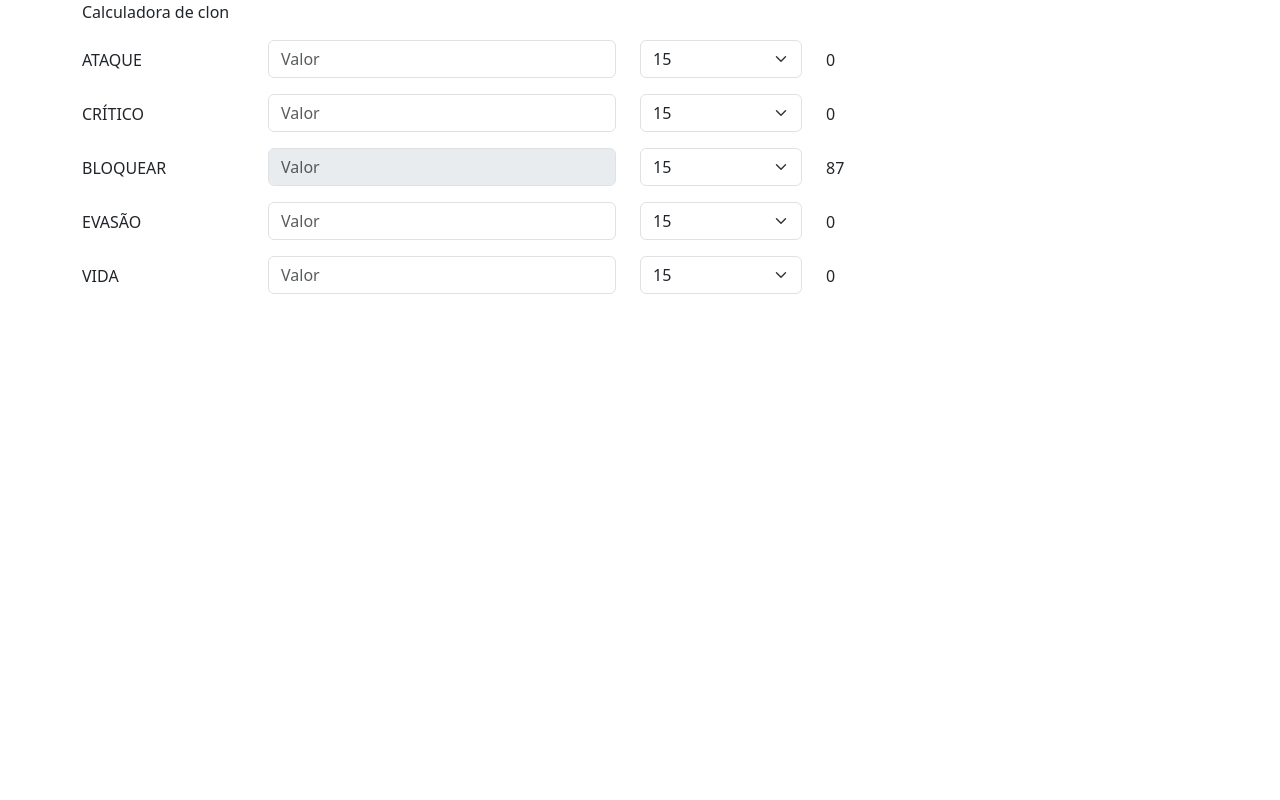
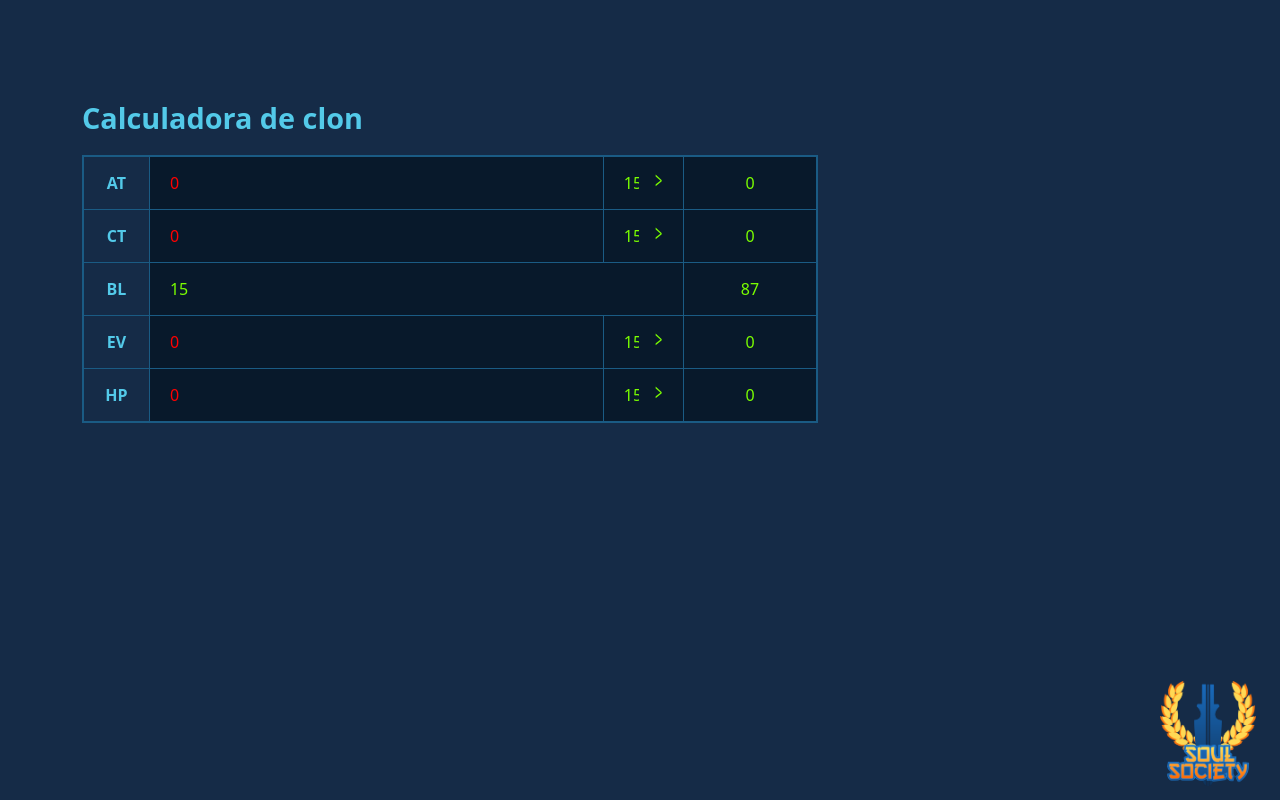
Before and after one commit to Gu274v0/calculadora-clon, a plain HTML site: page index.html in a window 1280 px wide. Drawn offline with nearby package versions, Linux system fonts and the light colour scheme.

Commit message:
feat estilo

```diff
--- a/index.html
+++ b/index.html
@@ -6,94 +6,108 @@
     <meta name="viewport" content="width=device-width, initial-scale=1.0">
     <link rel="stylesheet" href="https://cdn.jsdelivr.net/npm/bootstrap@5.3.2/dist/css/bootstrap.min.css"
         integrity="sha384-T3c6CoIi6uLrA9TneNEoa7RxnatzjcDSCmG1MXxSR1GAsXEV/Dwwykc2MPK8M2HN" crossorigin="anonymous">
+    <link rel="stylesheet" href="./main.css">
     <title>Calculadora de clon</title>
 </head>
 
 <body>
-
-    <div class="container">
-        <div class="row">
-            <div class="col-12">
-                <span>Calculadora de clon</span>
+    <div class="container vh-100 pt-5">
+        <div class="row mt-5">
+            <div class="col-12 mb-3">
+                <span class="title">Calculadora de clon</span>
             </div>
-            <div class="row mt-3">
-                <div class="col-2 pt-2">
-                    <span>ATAQUE</span>
-                </div>
-                <div class="col-4">
-                    <input id="input-at" type="number" min="1" class="form-control" placeholder="Valor">
-                </div>
-                <div class="col-2">
-                    <select id="select-at" class="form-select"></select>
-                </div>
-                <div class="col pt-2">
-                    <span id="result-at">0</span>
-                </div>
-            </div>
-
-            <div class="row mt-3">
-                <div class="col-2 pt-2">
-                    <span>CRÍTICO</span>
-                </div>
-                <div class="col-4">
-                    <input id="input-ct" type="number" min="1" class="form-control" placeholder="Valor">
-                </div>
-                <div class="col-2">
-                    <select id="select-ct" class="form-select"></select>
-                </div>
-                <div class="col pt-2">
-                    <span id="result-ct">0</span>
-                </div>
-            </div>
-
-            <div class="row mt-3">
-                <div class="col-2 pt-2">
-                    <span>BLOQUEAR</span>
-                </div>
-                <div class="col-4">
-                    <input id="input-bl" type="number" min="1" class="form-control" placeholder="Valor" disabled>
-                </div>
-                <div class="col-2">
-                    <select id="select-bl" class="form-select"></select>
-                </div>
-                <div class="col pt-2">
-                    <span id="result-bl">0</span>
-                </div>
-            </div>
-
-            <div class="row mt-3">
-                <div class="col-2 pt-2">
-                    <span>EVASÃO</span>
-                </div>
-                <div class="col-4">
-                    <input id="input-ev" type="number" min="1" class="form-control" placeholder="Valor">
-                </div>
-                <div class="col-2">
-                    <select id="select-ev" class="form-select"></select>
-                </div>
-                <div class="col pt-2">
-                    <span id="result-ev">0</span>
-                </div>
-            </div>
-
-            <div class="row mt-3">
-                <div class="col-2 pt-2">
-                    <span>VIDA</span>
-                </div>
-                <div class="col-4">
-                    <input id="input-hp" type="number" min="1" class="form-control" placeholder="Valor">
-                </div>
-                <div class="col-2">
-                    <select id="select-hp" class="form-select"></select>
-                </div>
-                <div class="col pt-2">
-                    <span id="result-hp">0</span>
-                </div>
+            <div class="col-12 col-lg-8">
+                <table class="table table-bordered">
+                    <tbody>
+                        <tr>
+                            <th scope="row">
+                                <span class="row-height d-flex justify-content-center align-items-center">
+                                    AT
+                                </span>
+                            </th>
+                            <td>
+                                <input id="input-at" type="number" min="0" class="form-control" placeholder="0">
+                            </td>
+                            <td class="select-td">
+                                <select id="select-at" class="form-select"></select>
+                            </td>
+                            <td class="result-td">
+                                <span id="result-at"
+                                    class="row-height d-flex justify-content-center align-items-center">0</span>
+                            </td>
+                        </tr>
+                        <tr>
+                            <th scope="row">
+                                <span class="row-height d-flex justify-content-center align-items-center">
+                                    CT
+                                </span>
+                            </th>
+                            <td>
+                                <input id="input-ct" type="number" min="0" class="form-control" placeholder="0">
+                            </td>
+                            <td class="select-td">
+                                <select id="select-ct" class="form-select"></select>
+                            </td>
+                            <td class="result-td">
+                                <span id="result-ct"
+                                    class="row-height d-flex justify-content-center align-items-center">0</span>
+                            </td>
+                        </tr>
+                        <tr>
+                            <th scope="row">
+                                <span class="row-height d-flex justify-content-center align-items-center">
+                                    BL
+                                </span>
+                            </th>
+                            <td colspan="2">
+                                <select id="select-bl" class="form-select"></select>
+                            </td>
+                            <td class="result-td">
+                                <span id="result-bl"
+                                    class="row-height d-flex justify-content-center align-items-center">0</span>
+                            </td>
+                        </tr>
+                        <tr>
+                            <th scope="row">
+                                <span class="row-height d-flex justify-content-center align-items-center">
+                                    EV
+                                </span>
+                            </th>
+                            <td>
+                                <input id="input-ev" type="number" min="0" class="form-control" placeholder="0">
+                            </td>
+                            <td class="select-td">
+                                <select id="select-ev" class="form-select"></select>
+                            </td>
+                            <td class="result-td">
+                                <span id="result-ev"
+                                    class="row-height d-flex justify-content-center align-items-center">0</span>
+                            </td>
+                        </tr>
+                        <tr>
+                            <th scope="row">
+                                <span class="row-height d-flex justify-content-center align-items-center">
+                                    HP
+                                </span>
+                            </th>
+                            <td>
+                                <input id="input-hp" type="number" min="0" class="form-control" placeholder="0">
+                            </td>
+                            <td class="select-td">
+                                <select id="select-hp" class="form-select"></select>
+                            </td>
+                            <td class="result-td">
+                                <span id="result-hp"
+                                    class="row-height d-flex justify-content-center align-items-center">0</span>
+                            </td>
+                        </tr>
+                    </tbody>
+                </table>
             </div>
         </div>
     </div>
 
-    <script src="./logic.js"></script>
+    <script src="./main.js"></script>
 </body>
 
 </html>
--- /dev/null
+++ b/main.css
@@ -0,0 +1,95 @@
+input::-webkit-outer-spin-button,
+input::-webkit-inner-spin-button {
+    -webkit-appearance: none;
+    margin: 0;
+}
+
+input[type=number] {
+    -moz-appearance: textfield;
+    appearance: textfield;
+}
+
+.form-control,
+.form-select {
+    border: none;
+    background-color: transparent;
+    color: #7AFE00;
+}
+
+.form-control::placeholder {
+    color: red;
+}
+
+.form-select {
+    background-clip: text;
+}
+
+.select-td::after {
+    content: ">";
+    position: absolute;
+    -webkit-transform: rotate(90deg);
+    -moz-transform: rotate(90deg);
+    -ms-transform: rotate(90deg);
+    -o-transform: rotate(90deg);
+    transform: rotate(90deg);
+    right: 21px;
+    top: 14px;
+    transform: scaleY(1.8);
+    font-size: 0.8rem;
+}
+
+.form-control:focus,
+.form-select:focus,
+.form-control:focus-visible,
+.form-select:focus-visible {
+    box-shadow: none;
+    background-color: transparent;
+    color: #7AFE00;
+}
+
+.select-td {
+    min-width: 3rem;
+    max-width: 3rem;
+    position: relative;
+}
+
+.result-td {
+    min-width: 5rem;
+    max-width: 5rem;
+}
+
+.table-bordered {
+    border: 2px solid #1A5B84;
+}
+
+th {
+    background-color: #152B47 !important;
+    color: #53CAE9 !important;
+}
+
+td {
+    background-color: #08192B !important;
+    color: #7AFE00 !important;
+}
+
+option {
+    background-color: #152B47;
+}
+
+.row-height {
+    height: 36px;
+}
+
+.title {
+    color: #53CAE9;
+    font-weight: bold;
+    font-size: 1.8rem;
+}
+
+body {
+    background-color: #152B47;
+    background-image: url("./logo.png");
+    background-repeat: no-repeat;
+    background-size: 6rem;
+    background-position: 98% 98%;
+}
--- a/logic.js
+++ b/main.js
@@ -32,8 +32,10 @@ function preencherSelects() {
         let select = document.getElementById("select-" + clon.id);
         select.addEventListener("input", (ev) => calcularClon(clon.id));
 
-        let inputAt = document.getElementById("input-" + clon.id);
-        inputAt.addEventListener("input", (ev) => calcularClon(clon.id));
+        if (clon.id != "bl") {
+            let inputAt = document.getElementById("input-" + clon.id);
+            inputAt.addEventListener("input", (ev) => calcularClon(clon.id));
+        }
 
         for (let i = 15; i >= 1; i--) {
             let opt = document.createElement('option');
@@ -49,15 +51,31 @@ function calcularClon(id) {
     let clon = document.getElementById("select-" + id)?.value;
 
     let resultado = document.getElementById("result-" + id);
-    resultado.innerHTML = valor * clon;
+    let calc = valor * clon;
 
     if (id == "bl") {
         if (clon.length == 0) {
             clon = clons.find(x => x.id == id).valores[14];
         }
 
-        resultado.innerHTML = clon * 100;
+        calc = clon * 100;
     }
+
+    calc = resultadoPorAtributo(calc, id);
+    resultado.innerHTML = calc;
+}
+
+function resultadoPorAtributo(valor, id){
+    let valorDivido = valor.toString().split(".");
+
+    if(id == "at" || id == "hp"){
+        valor = valorDivido[0];
+    }
+    else if (id == "ct" || id == "ev"){
+        valor = valor > 0 ? `${valorDivido[0]},${valorDivido[1]?.substring(0,2)}%` : valor;
+    }
+
+    return valor;
 }
 
 init();
```
Also changed, not shown: logo.png (added).
